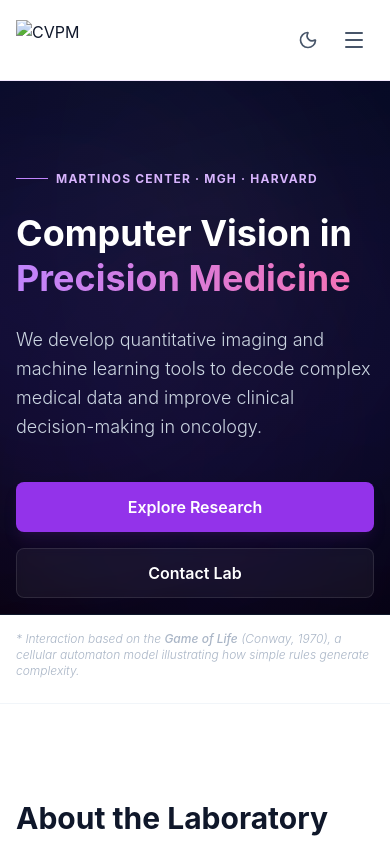
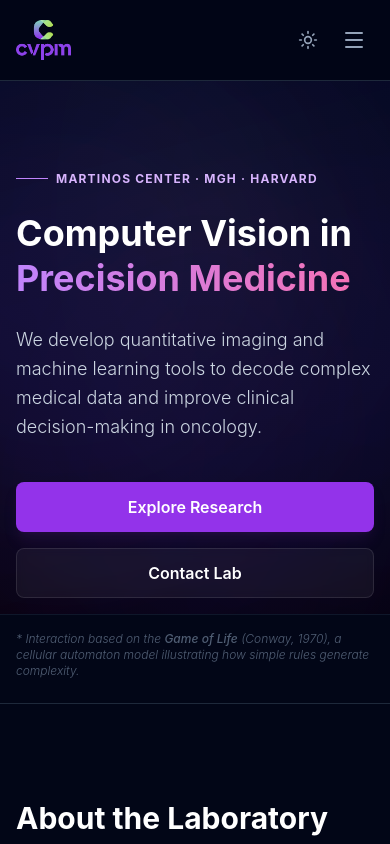
Before and after one commit to dagoPA/micropath.github.io, a plain HTML site: page index.html in a window 390 px wide. Shown: the top 844 px of the page. Drawn offline with nearby package versions, Linux system fonts and the light colour scheme.

Commit message:
Fix image paths and update dark mode script

```diff
--- a/index.html
+++ b/index.html
@@ -49,7 +49,8 @@
 
     <!-- Dark Mode Init -->
     <script>
-        if (localStorage.theme === 'dark' || (!('theme' in localStorage) && window.matchMedia('(prefers-color-scheme: dark)').matches)) {
+        // Dark mode by default
+        if (localStorage.theme === 'dark' || !('theme' in localStorage)) {
             document.documentElement.classList.add('dark')
         } else {
             document.documentElement.classList.remove('dark')
@@ -68,9 +69,9 @@
                 <!-- Logo -->
                 <div class="flex items-center gap-3">
                     <!-- Mobile Logo -->
-                    <img src="./img/CVPM.png" alt="CVPM" class="h-10 w-auto md:hidden object-contain">
+                    <img src="./CVPM.png" alt="CVPM" class="h-10 w-auto md:hidden object-contain">
                     <!-- Desktop Logo -->
-                    <img src="./img/CVPM_horizontal.png" alt="CVPM" class="hidden md:block h-10 w-auto object-contain">
+                    <img src="./CVPM_horizontal.png" alt="CVPM" class="hidden md:block h-10 w-auto object-contain">
                 </div>
 
                 <!-- Desktop Nav -->
@@ -512,7 +513,7 @@
             <div class="grid md:grid-cols-4 gap-12">
                 <div class="col-span-1 md:col-span-2">
                     <div class="flex items-center gap-2 mb-6">
-                        <img src="./img/CVPM.png" alt="CVPM Laboratory" class="h-8 w-auto object-contain">
+                        <img src="./CVPM.png" alt="CVPM Laboratory" class="h-8 w-auto object-contain">
                     </div>
                     <p class="mb-6 leading-relaxed max-w-sm">
                         Martinos Center for Biomedical Imaging<br />
```
